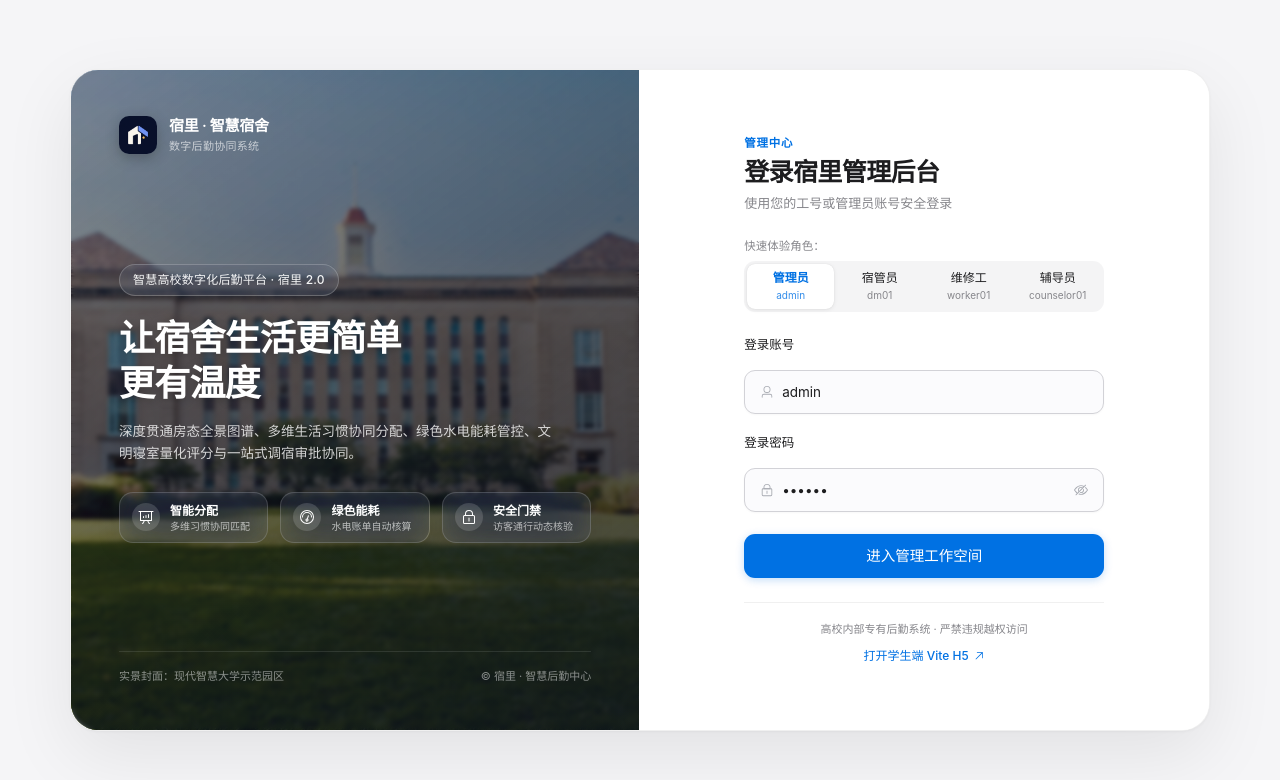
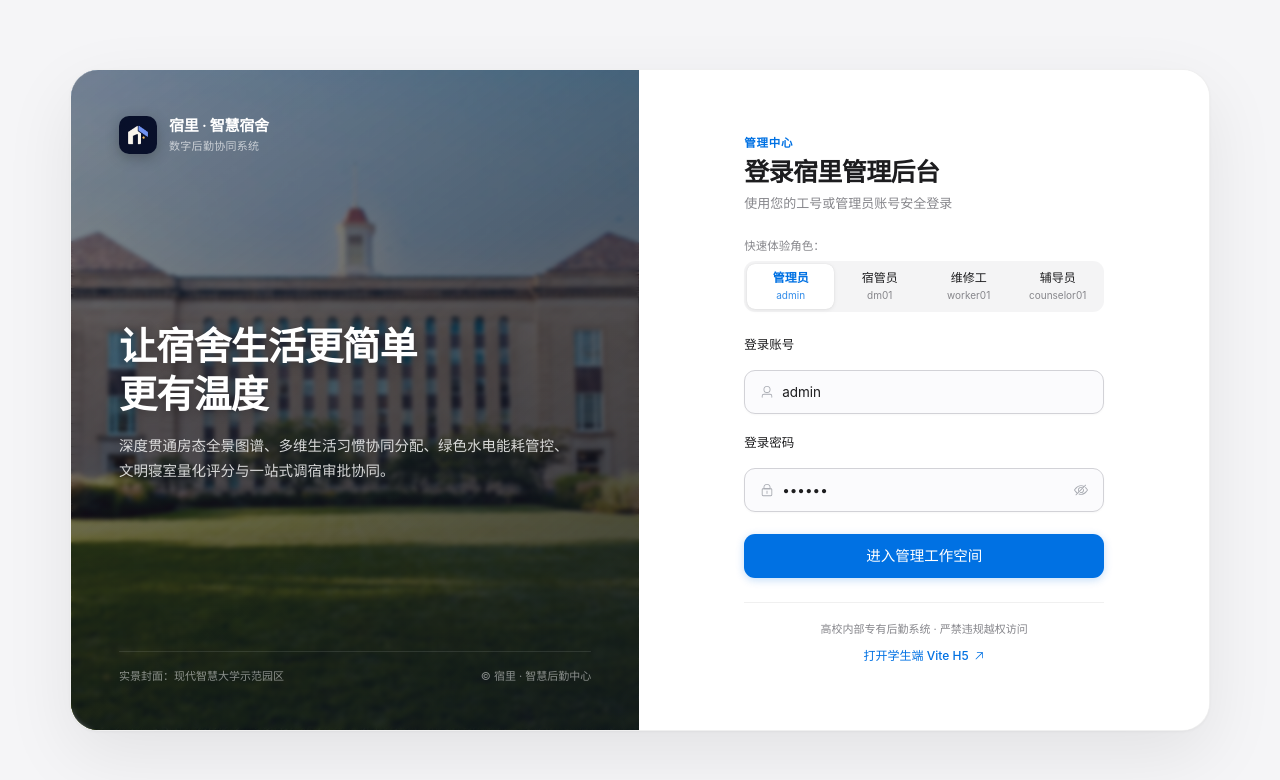
Before and after one commit to 2033537858qqcom-hash/SmartDormitory, a Vue app in the folder frontend-admin/: page /login in a window 1280 px wide. Shown: the top 780 px of the page. Built offline with nearby package versions, Linux system fonts and the light colour scheme.

Commit message:
style: remove cover cards and pills for clean Apple hero, and modernize student login card

```diff
--- a/frontend-admin/src/views/Login.vue
+++ b/frontend-admin/src/views/Login.vue
@@ -14,46 +14,12 @@
             </div>
           </div>
 
-          <!-- 主体标语与特性 -->
+          <!-- 主体标语 -->
           <div class="cover-center-content">
-            <div class="apple-capsule-badge">
-              智慧高校数字化后勤平台 · 宿里 2.0
-            </div>
             <h1 class="cover-headline">让宿舍生活更简单<br />更有温度</h1>
             <p class="cover-subtext">
               深度贯通房态全景图谱、多维生活习惯协同分配、绿色水电能耗管控、文明寝室量化评分与一站式调宿审批协同。
             </p>
-
-            <!-- 磨砂玻璃特性卡片（纯矢量图标，无表情符号） -->
-            <div class="cover-feature-row">
-              <div class="glass-feature-card">
-                <div class="feature-icon-circle">
-                  <el-icon :size="16"><DataAnalysis /></el-icon>
-                </div>
-                <div class="feature-info">
-                  <strong>智能分配</strong>
-                  <span>多维习惯协同匹配</span>
-                </div>
-              </div>
-              <div class="glass-feature-card">
-                <div class="feature-icon-circle">
-                  <el-icon :size="16"><Odometer /></el-icon>
-                </div>
-                <div class="feature-info">
-                  <strong>绿色能耗</strong>
-                  <span>水电账单自动核算</span>
-                </div>
-              </div>
-              <div class="glass-feature-card">
-                <div class="feature-icon-circle">
-                  <el-icon :size="16"><Lock /></el-icon>
-                </div>
-                <div class="feature-info">
-                  <strong>安全门禁</strong>
-                  <span>访客通行动态核验</span>
-                </div>
-              </div>
-            </div>
           </div>
 
           <!-- 底部版权/摄影标注 -->
@@ -304,95 +270,21 @@ const handleLogin = async () => {
   padding: 20px 0;
 }
 
-.apple-capsule-badge {
-  display: inline-flex;
-  align-items: center;
-  padding: 5px 13px;
-  border-radius: 9999px;
-  background: rgba(255, 255, 255, 0.12);
-  backdrop-filter: blur(20px) saturate(180%);
-  -webkit-backdrop-filter: blur(20px) saturate(180%);
-  border: 1px solid rgba(255, 255, 255, 0.2);
-  font-size: 12px;
-  font-weight: 500;
-  color: rgba(255, 255, 255, 0.95);
-  margin-bottom: 20px;
-  letter-spacing: 0.2px;
-}
-
 .cover-headline {
-  font-size: 36px;
+  font-size: 38px;
   font-weight: 700;
   line-height: 1.25;
   letter-spacing: -0.8px;
   color: #ffffff;
-  margin-bottom: 14px;
-  text-shadow: 0 2px 10px rgba(0, 0, 0, 0.25);
+  margin-bottom: 16px;
+  text-shadow: 0 2px 12px rgba(0, 0, 0, 0.3);
 }
 
 .cover-subtext {
-  font-size: 13.5px;
-  line-height: 1.65;
-  color: rgba(255, 255, 255, 0.8);
-  max-width: 440px;
-  margin-bottom: 28px;
-}
-
-/* 磨砂玻璃特性卡片 */
-.cover-feature-row {
-  display: grid;
-  grid-template-columns: repeat(3, 1fr);
-  gap: 12px;
-}
-
-.glass-feature-card {
-  display: flex;
-  align-items: center;
-  gap: 10px;
-  padding: 10px 12px;
-  border-radius: 14px;
-  background: rgba(255, 255, 255, 0.08);
-  backdrop-filter: blur(20px) saturate(180%);
-  -webkit-backdrop-filter: blur(20px) saturate(180%);
-  border: 1px solid rgba(255, 255, 255, 0.16);
-  box-shadow: 0 8px 24px rgba(0, 0, 0, 0.1);
-  transition: all 0.2s ease;
-}
-
-.glass-feature-card:hover {
-  background: rgba(255, 255, 255, 0.12);
-  border-color: rgba(255, 255, 255, 0.25);
-  transform: translateY(-1px);
-}
-
-.feature-icon-circle {
-  width: 28px;
-  height: 28px;
-  border-radius: 50%;
-  background: rgba(255, 255, 255, 0.15);
-  display: grid;
-  place-items: center;
-  flex-shrink: 0;
-  color: #ffffff;
-}
-
-.feature-info {
-  display: flex;
-  flex-direction: column;
-}
-
-.feature-info strong {
-  font-size: 12px;
-  color: #ffffff;
-  font-weight: 600;
-  line-height: 1.3;
-}
-
-.feature-info span {
-  font-size: 10px;
-  color: rgba(255, 255, 255, 0.65);
-  margin-top: 1px;
-  line-height: 1.2;
+  font-size: 14.5px;
+  line-height: 1.7;
+  color: rgba(255, 255, 255, 0.82);
+  max-width: 460px;
 }
 
 .cover-bottom-bar {
@@ -644,7 +536,6 @@ const handleLogin = async () => {
   }
 
   .cover-subtext,
-  .cover-feature-row,
   .cover-bottom-bar {
     display: none;
   }
```
Also changed, not shown: 2 other files (tests, documents, lock files or other folders).
